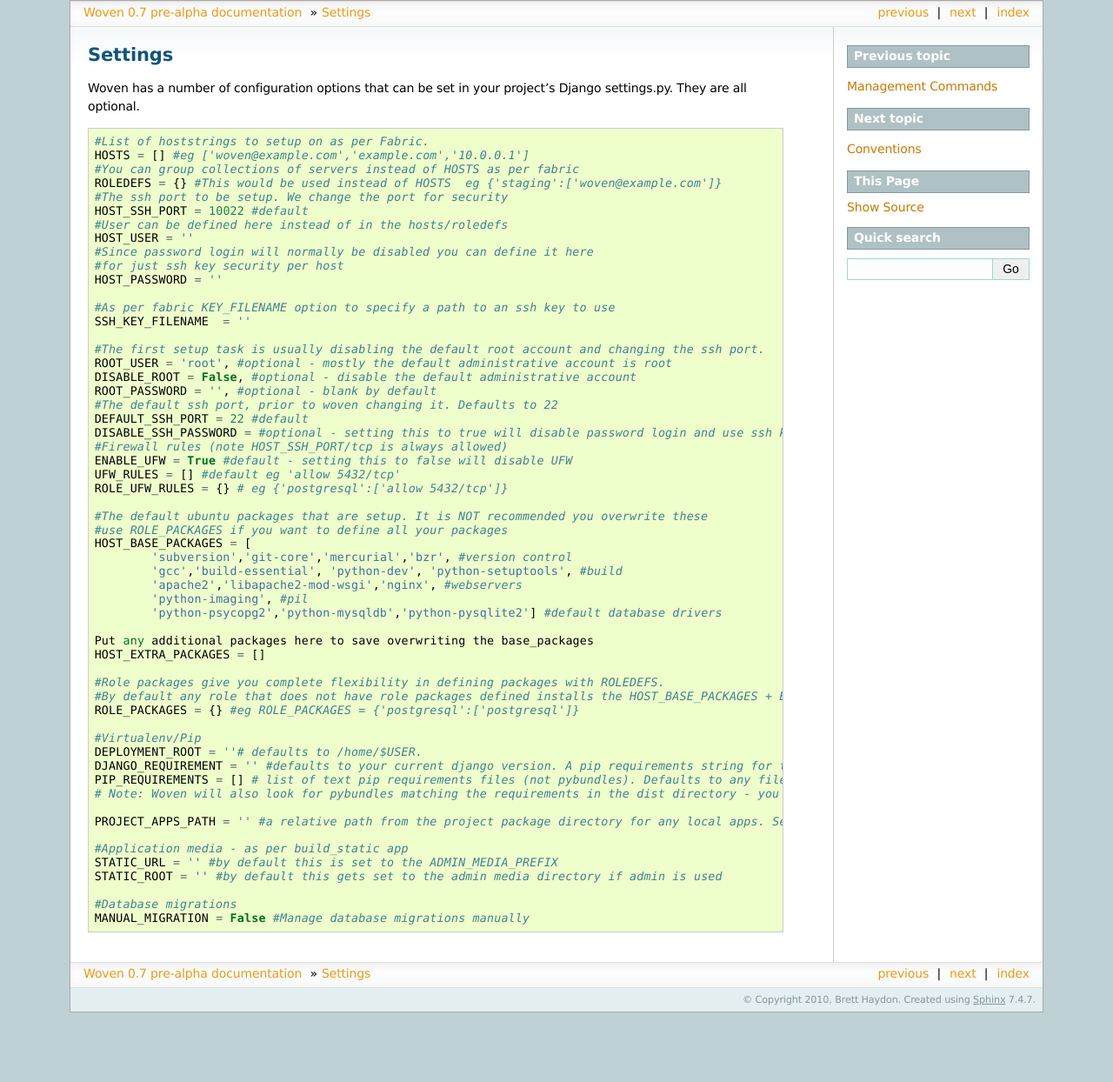
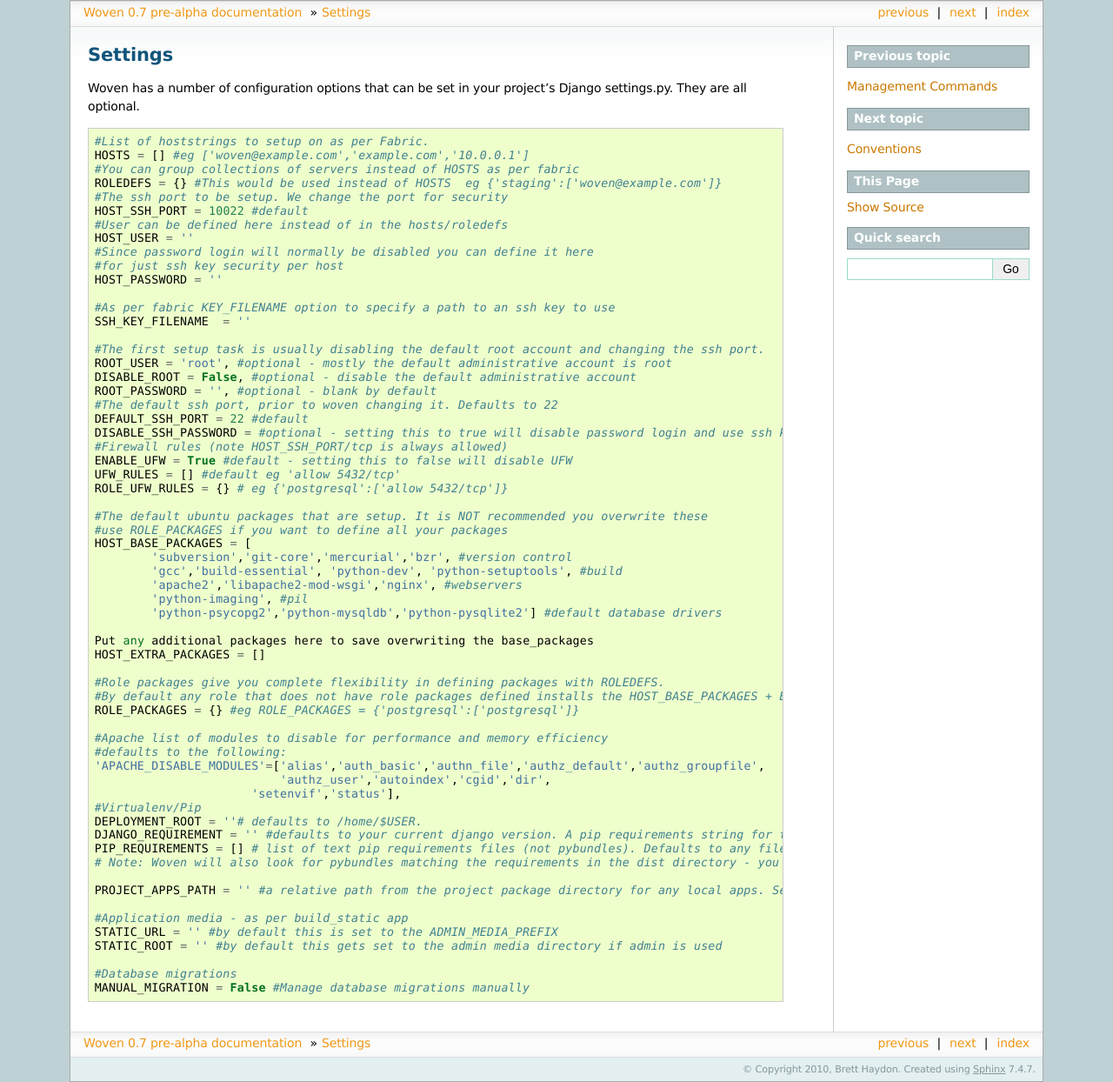
Before and after one commit to bretth/woven, a Sphinx documentation site: the page built from docs/settings.rst, in a window 1280 px wide. Shown: the whole page at 87% size. Built offline with Sphinx 7.4.7, drawn with Linux system fonts in a browser that asks for light colours; pages that are not in the unit, such as notebooks, are missing from menus; before the commit the page ends 1164 px from its top, so only the background shows below that.

Commit message:
update docs with APACHE_DISABLE_MODULES list

```diff
--- a/docs/settings.rst
+++ b/docs/settings.rst
@@ -50,6 +50,11 @@ Django settings.py. They are all optional.
     #By default any role that does not have role packages defined installs the HOST_BASE_PACKAGES + EXTRA_PACKAGES instead
     ROLE_PACKAGES = {} #eg ROLE_PACKAGES = {'postgresql':['postgresql']}
 
+    #Apache list of modules to disable for performance and memory efficiency
+    #defaults to the following:
+    'APACHE_DISABLE_MODULES'=['alias','auth_basic','authn_file','authz_default','authz_groupfile',
+                              'authz_user','autoindex','cgid','dir',
+                          'setenvif','status'],
     #Virtualenv/Pip
     DEPLOYMENT_ROOT = ''# defaults to /home/$USER.
     DJANGO_REQUIREMENT = '' #defaults to your current django version. A pip requirements string for the version of Django to install
```
